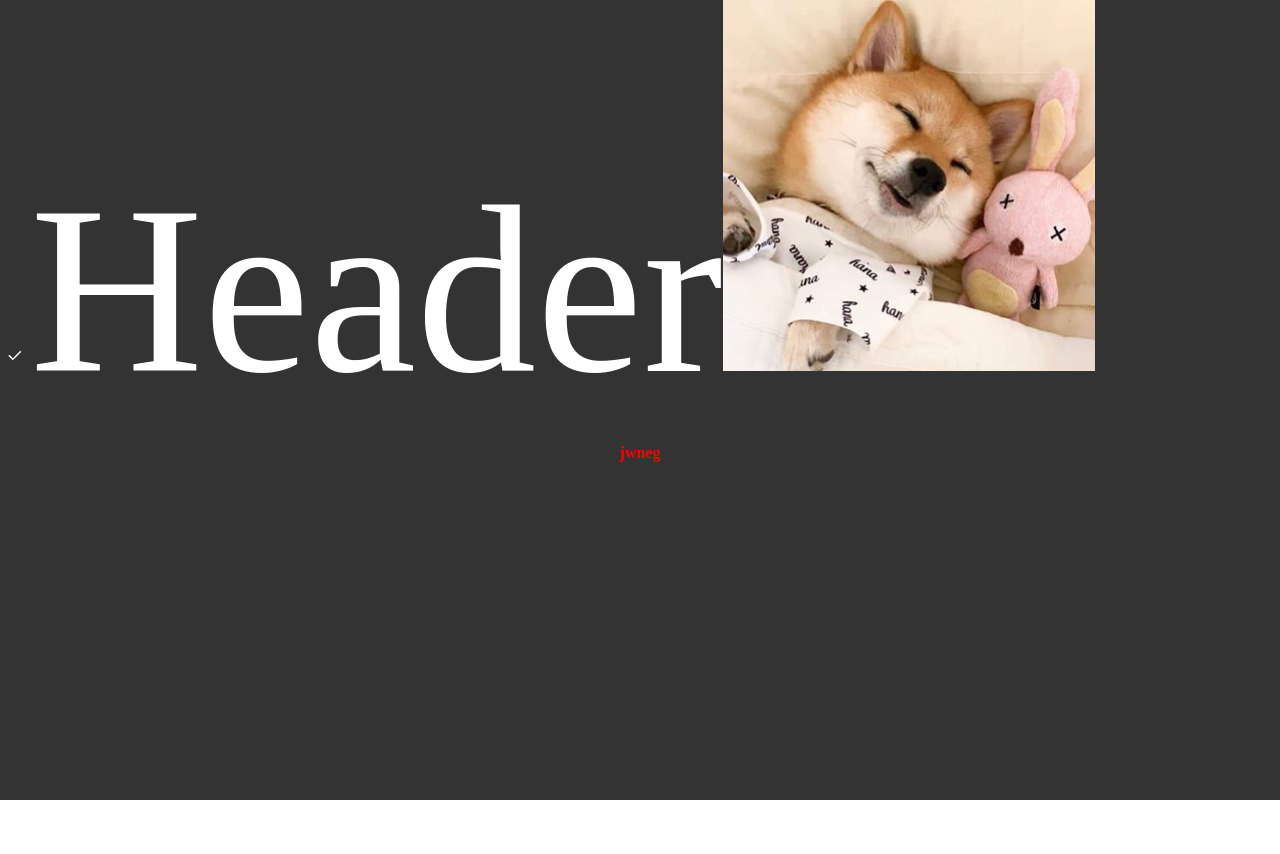
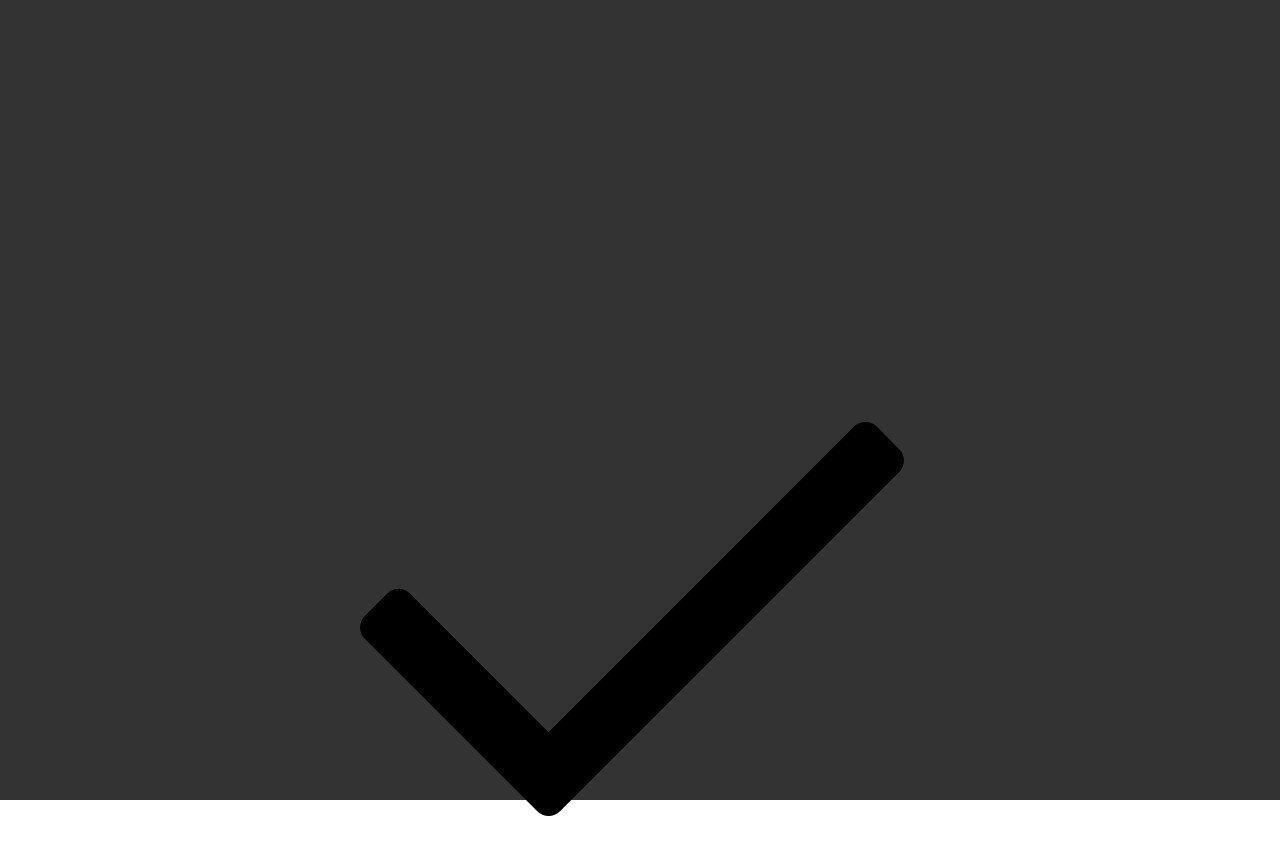
Before and after one commit to daria-marczak/react-redux-typescript, a React app: page / in a window 1280 px wide. Shown: the top 854 px of the page. Before the commit the page ends 800 px from the top, so only its background shows below. Built offline with nearby package versions, Linux system fonts and the light colour scheme.

Commit message:
webpack gets correct file

```diff
--- a/build-utils/webpack.development.js
+++ b/build-utils/webpack.development.js
@@ -1,6 +1,6 @@
 const webpackMerge = require('webpack-merge');
 
-const styleConfig = env => require(`./build-utils/webpack.development.${env}`)(env);
+const styleConfig = env => require(`./webpack.development.${env}`)(env);
 
 module.exports = ({ mode, styling }) => {
   return webpackMerge.merge({
--- a/build-utils/webpack.production.js
+++ b/build-utils/webpack.production.js
@@ -1,6 +1,6 @@
 const webpackMerge = require('webpack-merge');
 
-const styleConfig = env => require(`./build-utils/webpack.production.${env}`)(env);
+const styleConfig = env => require(`./webpack.production.${env}`)(env);
 
 module.exports = ({ mode, styling }) => {
   return webpackMerge.merge({
--- a/package.json
+++ b/package.json
@@ -57,7 +57,9 @@
   "scripts": {
     "dev": "webpack-dev-server --hot=only --env.mode development",
     "prod": "webpack --config webpack.config.js --env.mode production",
-    "dev:styled-components": "webpack-dev-server --hot=only --env.mode development --env.styling=styled",
+    "prod:styled": "webpack --config webpack.config.js --env.mode production --env.styling=styled",
+    "prod:scss": "webpack --config webpack.config.js --env.mode production --env.styling=scss",
+    "dev:styled": "webpack-dev-server --hot=only --env.mode development --env.styling=styled",
     "dev:scss": "webpack-dev-server --hot=only --env.mode development --env.styling=scss",
     "format": "prettier --write ./src/**/*.tsx",
     "lint": "eslint src/**/*.tsx",
--- a/src/components/Header/Header.tsx
+++ b/src/components/Header/Header.tsx
@@ -1,11 +1,11 @@
 import * as React from 'react';
 
-import './Header.scss';
+// import './Header.scss';
 import image from 'assets/doggo.png';
 import { ReactComponent as Icon } from 'assets/checkmark.svg';
 
 const Header: React.FC = () => (
-  <header className="header">
+  <header>
     <Icon />
     Header
     <img src={image} alt="" />
--- a/src/components/Paragraph/Paragraph.tsx
+++ b/src/components/Paragraph/Paragraph.tsx
@@ -7,4 +7,8 @@
   text-align: center;
 `;
 
-export const Paragraph: React.FC = ({ children }) => <Text>{children}</Text>;
+interface Props {
+  children: React.ReactNode;
+}
+
+export const Paragraph: React.FC<Props> = ({ children }) => <Text>{children}</Text>;
```
